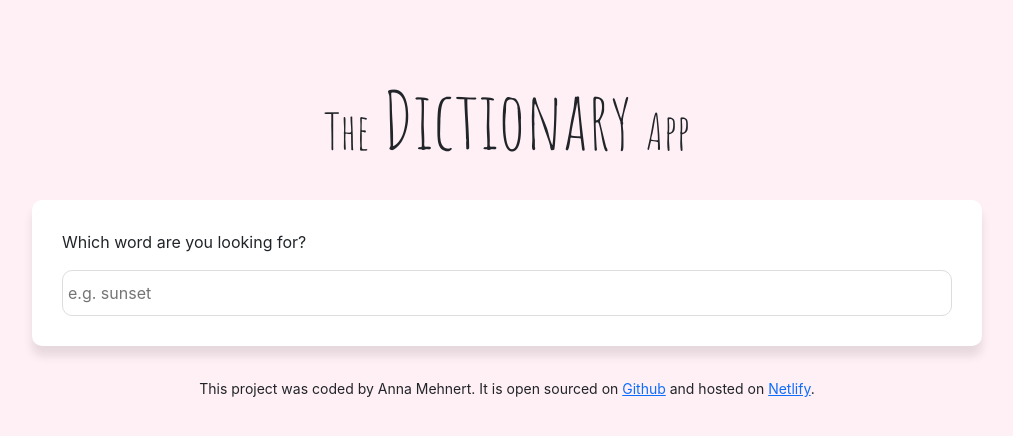
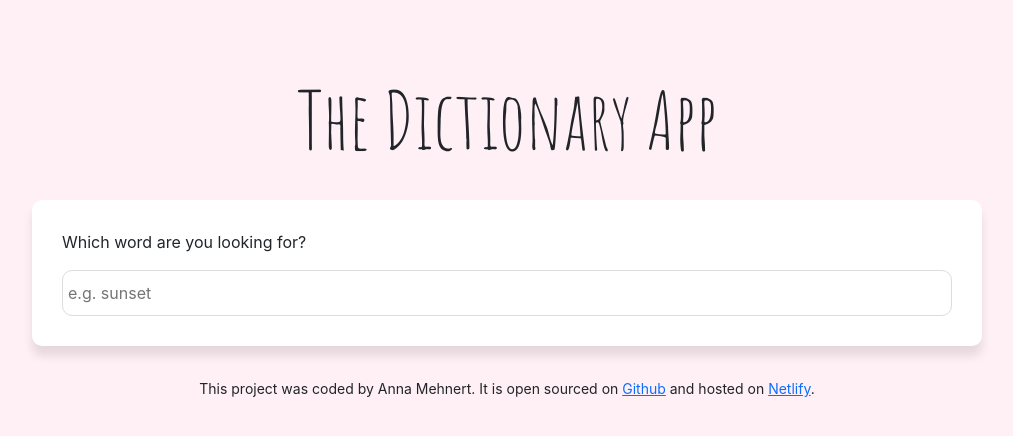
Before and after one commit to AnnaFLM/dictionary-app-react, a React (Create React App) app: page / in a window 1280 px wide. Shown: the top 436 px of the page, without its empty margins (133-1146 px from the left). Built offline with nearby package versions, Linux system fonts and the light colour scheme; a web font is replaced by a local one.

Commit message:
changed styling of header

```diff
--- a/src/App.css
+++ b/src/App.css
@@ -15,8 +15,11 @@ body {
   font-family: "Amatic SC", cursive;
 }
 
-.Headline {
-  font-size: 50px;
+.App-name {
+  text-align: center;
+  font-size: 40px;
+  font-family: "Amatic SC", cursive;
+  line-height: 0;
 }
 
 .App-footer {
```
